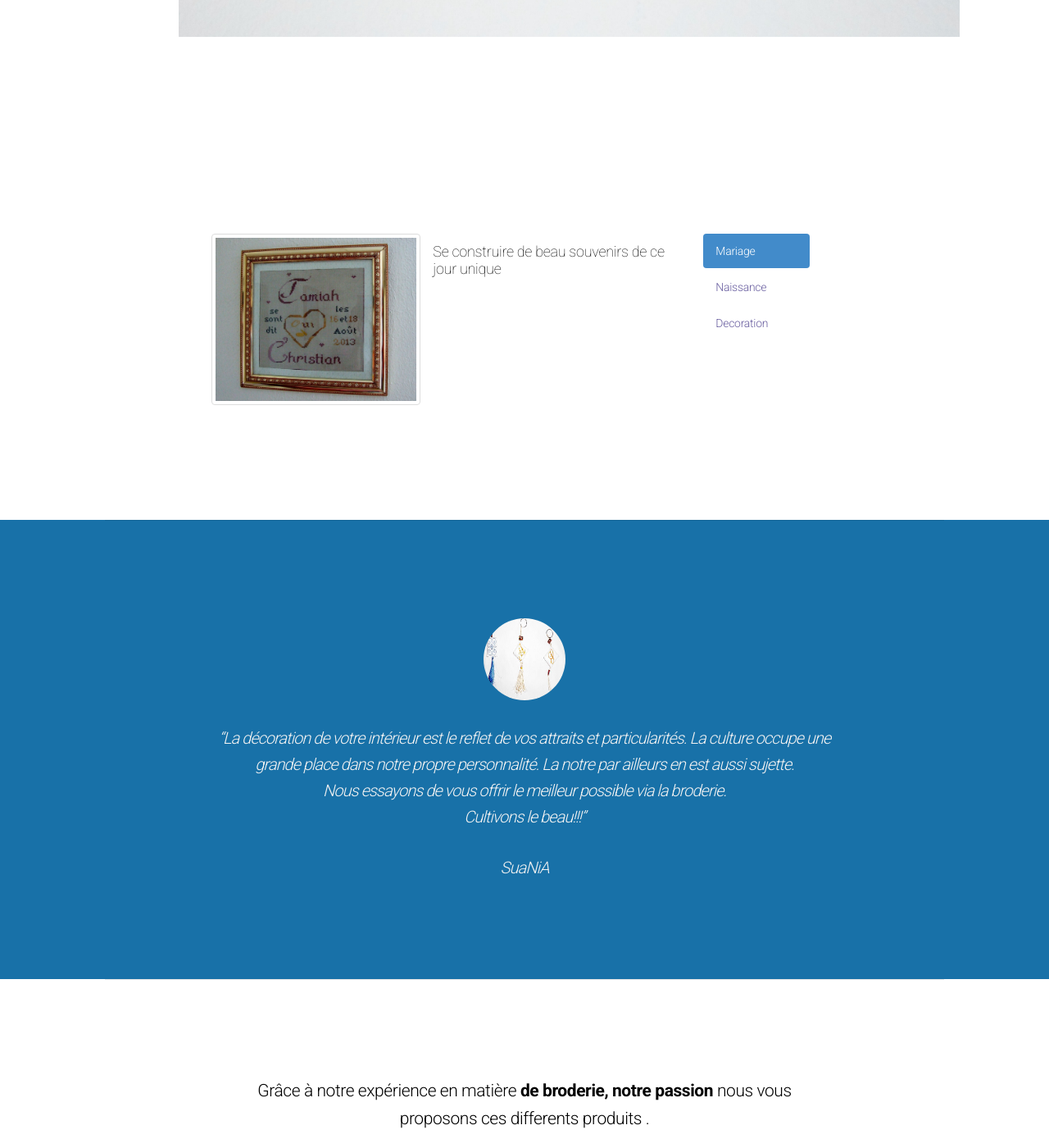
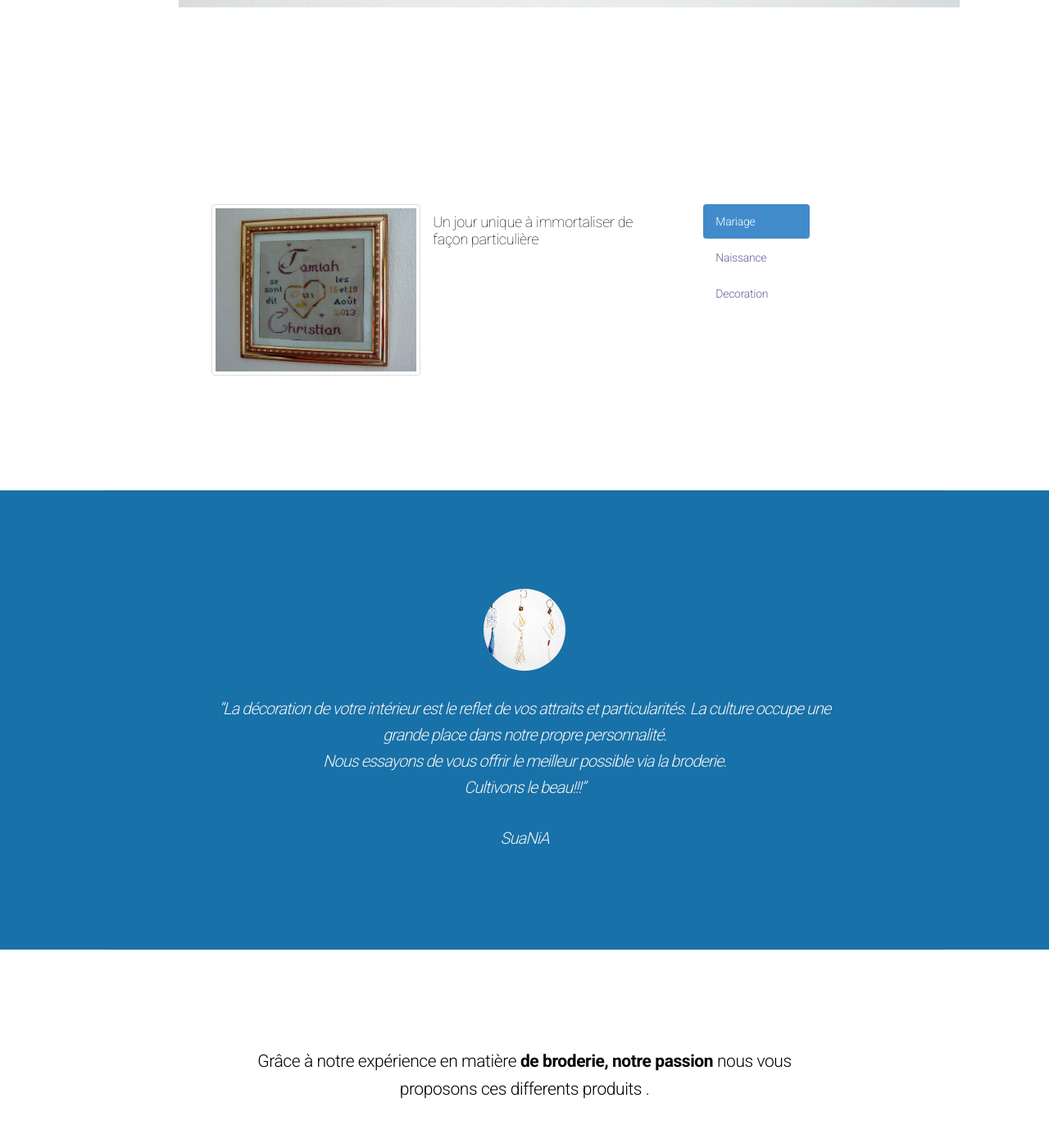
Before and after one commit to suania/suania.github.io, a Jekyll site: the page built from index.html, in a window 1280 px wide and 1400 px high, scrolled down 1192 px. Shown: the whole window at 82% size. Built offline with Jekyll 4.4.1, drawn with Linux system fonts in a browser that asks for light colours; nearby versions of some CDN libraries; library files that are not in the unit come from our copies; some of the changed text lies outside the part shown.

Commit message:
friend-advise

```diff
--- a/_includes/theme-body.html
+++ b/_includes/theme-body.html
@@ -9,7 +9,7 @@
     <div class="e dz">
         <h1 class="aom aqg ed x">SuaNiA</h1>
         <p class="dv alx amr">La culture du beau !!!</p>
-<p> <h3 class="text-danger">Nous travaillons, afin de vous produire des oeuvres d'arts idéales  pour vos demeures et vos endroits tout à vous.</h3>  </p>
+<p> <h4 class="text-danger"> <strong> Nous travaillons, afin de vous produire des oeuvres d'arts pour vos demeures et vos endroits tout à vous.</strong></h4>  </p>
 <!--
         <div class="alert alert-info alert-dismissible" role="alert">
             <button type="button" class="close" data-dismiss="alert" aria-label="Close">
@@ -161,7 +161,7 @@
                                    <img src="/img/wedd.JPG" alt="Mariage">
                                </a>
                            </div>
-                           <p> <h4 class="">Se construire de beau souvenirs de ce jour unique</h4></p>
+                           <p> <h4 class="">Un jour unique à immortaliser de façon  particulière</h4></p>
                        </div>
                    </div>
 
@@ -301,7 +301,7 @@
                     <p>
                         “La décoration de  votre intérieur est le reflet de vos attraits et particularités.
                         La culture occupe une grande place dans notre propre personnalité.
-                        La notre par ailleurs en est aussi sujette. <br/>
+                        <!--La notre par ailleurs en est aussi sujette.--> <br/>
                         Nous essayons de vous offrir le meilleur possible via la broderie. <br/>
                         Cultivons le beau!!!”
                     </p>
```
Also changed, not shown: other parts of _includes/theme-body.html (+1 -1 lines).
